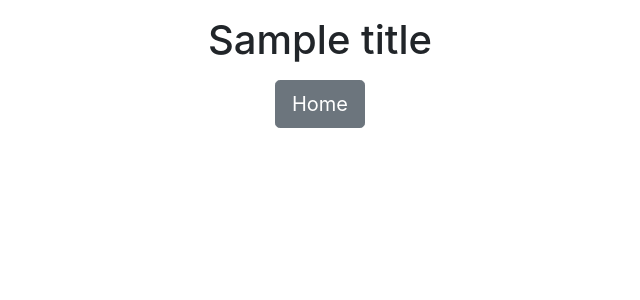
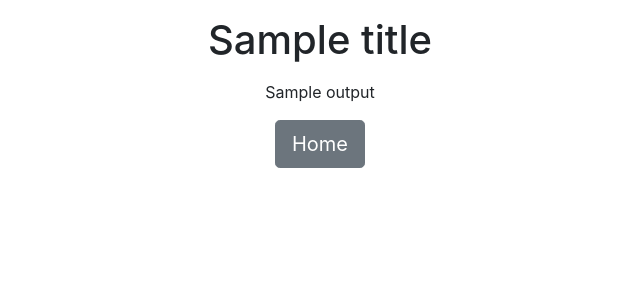
Before and after one commit to Umar-RS/TextExtractor, a Flask app: template templates/complete.html in a window 1280 px wide. Shown: the top 300 px of the page, without its empty margins (320-960 px from the left). Run offline with Flask 2, Linux system fonts and the light colour scheme; the template is opened without the code that fills it: most values are stand-ins (such as "Sample title", 1, 10 or a date in 2020); some libraries are stand-ins or nearby versions.

Commit message:
dockerized flask app

```diff
--- a/app.py
+++ b/app.py
@@ -26,10 +26,14 @@
         else:
 
             if requests.get(t_e.url).status_code == 200: # some input validation for inputted url to make sure the status of the GET request is "OK"
-                t_e.get_content()
+                output = t_e.get_content()
             else:
                 return render_template('complete.html', title=title, message = fail)
 
             t_e.output_file()
 
-        return render_template('complete.html', title=title, message = success)
+        return render_template('complete.html', title=title, message = success, output = output)
+
+
+if __name__ == '__main__':
+    app.run(debug=True,host='0.0.0.0')
--- a/pythonTask.py
+++ b/pythonTask.py
@@ -35,6 +35,8 @@
             if line.parent.name not in dont_include:
                 self.output += '{} '.format(line)
 
+        return self.output
+
     def output_file(self):
         # file_name = input("Save file as: ") # user can choose what to call their file and this is where the desired text content will be stored
         f = open("file.txt", "w", encoding="utf-8")
@@ -64,4 +66,4 @@
 
         t_e.output_file()
 
-if __name__ == '__main__': main()
+# if __name__ == '__main__': main()
--- /dev/null
+++ b/requirements.txt
@@ -0,0 +1,4 @@
+Flask==2.0.1
+Requests==2.26.0
+bs4==0.0.1
+argparse==1.1
--- a/templates/complete.html
+++ b/templates/complete.html
@@ -23,6 +23,7 @@
       <main role="main" class="inner cover">
         <h1 class="cover-heading">{{title}}</h1>
         <p class="lead">{{message}}</p>
+        <p>{{output}}</p>
         <form method="POST">
           <p class="lead">
               <a href="{{url_for('index')}}" class="btn btn-lg btn-secondary">Home</a>
```
Also changed, not shown: 1 other file.
